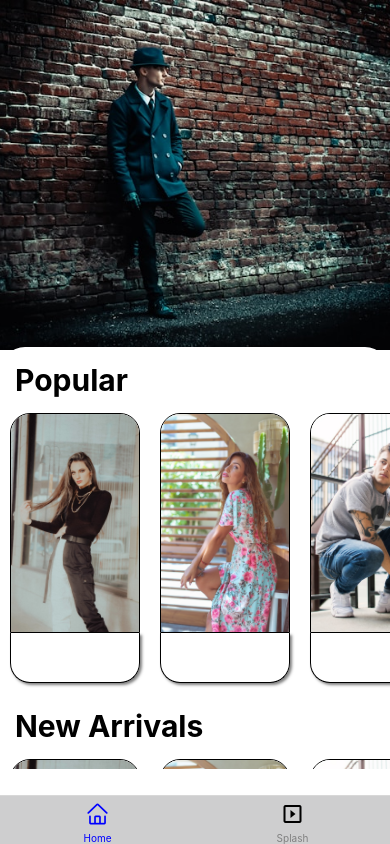
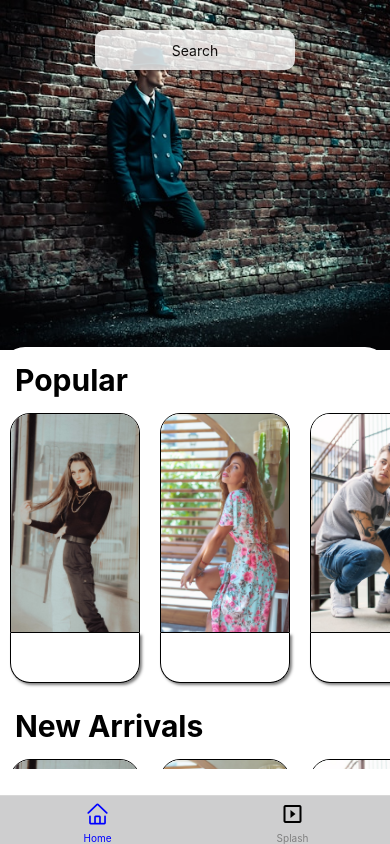
Before and after one commit to MDKoster/EindOpdrachtMobile, a React Native app: screen /Home in a window 390 px wide. Built offline with nearby package versions, Linux system fonts and the light colour scheme; grey boxes are pictures that could not be loaded.

Commit message:
Homescreen functionalities

```diff
--- a/src/screens/HomeScreen.tsx
+++ b/src/screens/HomeScreen.tsx
@@ -2,13 +2,12 @@ import React, { useRef, useEffect, useState } from "react";
 import {
   ScrollView,
   StyleSheet,
-  View,
   Image,
   Dimensions,
-  FlatList,
-  Text,
-  TouchableOpacity,
   Animated,
+  Easing,
+  View,
+  TextInput,
 } from "react-native";
 import { SafeAreaView } from "react-native-safe-area-context";
 import HomeSuggestionListComponent from "../components/HomeSuggestionListComponent";
@@ -16,8 +15,9 @@ import HomeSuggestionListComponent from "../components/HomeSuggestionListCompone
 const HomeScreen = () => {
   const windowWidth = Dimensions.get("window").width;
   const scrollViewRef = useRef<ScrollView>(null);
+  const suggestionRef = useRef<ScrollView>(null);
   const [currentX, setCurrentX] = useState(0);
-  const [suggestionViewFlexValue, setSuggestionViewFlexValue] = useState(1);
+  const [delayScroll, setDelayScroll] = useState(true);
   const [images, setImages] = useState([
     require("../../assets/images/female-outfit-1.jpg"),
     require("../../assets/images/female-dress.jpg"),
@@ -32,7 +32,6 @@ const HomeScreen = () => {
       if (scrollViewRef.current !== null) {
         let nextX = 0;
         if (currentX + 1 < 3) nextX = currentX + 1;
-        // const nextX = currentX + 1 < 3 ? currentX + 1 : 0;
         scrollViewRef.current.scrollTo({
           x: windowWidth * nextX,
           animated: true,
@@ -44,25 +43,50 @@ const HomeScreen = () => {
     return () => clearInterval(scrollInterval);
   }, [currentX]);
 
-  const flexValue = new Animated.Value(1);
-  const toggleFlex = () => {
-    const newValue = suggestionViewFlexValue === 1 ? 2 : 1;
+  //TODO: don't do an animation from 1 to 2, register the y-offset value of every scroll event
+  // and add it to the height of the parent view (up to a certain limit) when the user scrolls down
+  // When the user scrolls back up, the height of the parent view should decrease only when the scrollview
+  // reaches the top
+  const flexValue = useRef(new Animated.Value(1)).current;
+  const toggleFlex = (targetValue: number) => {
     Animated.timing(flexValue, {
-      toValue: newValue,
-      duration: 500,
+      toValue: targetValue,
+      duration: 150,
       useNativeDriver: false,
-    }).start();
-    setSuggestionViewFlexValue(newValue);
+      easing: Easing.linear,
+    }).start(({ finished }) => {
+      finished
+        ? (flexValue.setValue(targetValue),
+          targetValue === 2 && setDelayScroll(true))
+        : null;
+    });
   };
 
   return (
     <SafeAreaView style={{ flex: 1, backgroundColor: "white" }}>
+      <View style={{ flex: 1, alignItems: "center" }}>
+        <TextInput
+          style={{
+            position: "absolute",
+            top: 30,
+            zIndex: 1,
+            opacity: 0.8,
+            textAlign: "center",
+            paddingHorizontal: 10,
+            backgroundColor: "white",
+            width: 200,
+            height: 40,
+            borderRadius: 10,
+          }}
+          placeholder="Search"
+        ></TextInput>
         <ScrollView
           ref={scrollViewRef}
           style={{ flex: 1 }}
           horizontal={true}
           pagingEnabled={true}
           showsHorizontalScrollIndicator={false}
+          //The currentX state is updated when the user scrolls horizontally so the correct image is displayed (and the others that follow)
           onScroll={(event) => {
             setCurrentX(
               Math.round(event.nativeEvent.contentOffset.x / windowWidth)
@@ -82,9 +106,10 @@ const HomeScreen = () => {
             style={{ width: windowWidth, height: 350 }}
           />
         </ScrollView>
-      <View
+      </View>
+      <Animated.View
         style={{
-          flex: suggestionViewFlexValue,
+          flex: flexValue,
           backgroundColor: "white",
           borderTopLeftRadius: 25,
           borderTopRightRadius: 25,
@@ -93,9 +118,13 @@ const HomeScreen = () => {
         }}
       >
         <ScrollView
+          ref={suggestionRef}
+          disableScrollViewPanResponder={delayScroll}
+          //toggleFlex changes the height of the parent view.
+          //The direction of the scroll is checked to determine the height of the parent view.
+          //Y-offset bigger than 0 means the user is scrolling down (moving thumb up), and vice versa
           onScroll={(event) => {
-            //TODO: Fix scroll event
-            toggleFlex();
+            toggleFlex(event.nativeEvent.contentOffset.y > 0 ? 2 : 1);
           }}
         >
           <HomeSuggestionListComponent images={images} title="Popular" />
@@ -106,7 +135,7 @@ const HomeScreen = () => {
             title="Women's Fashion"
           />
         </ScrollView>
-      </View>
+      </Animated.View>
     </SafeAreaView>
   );
 };
```
Lines whose indentation alone changed are shown as unchanged.
